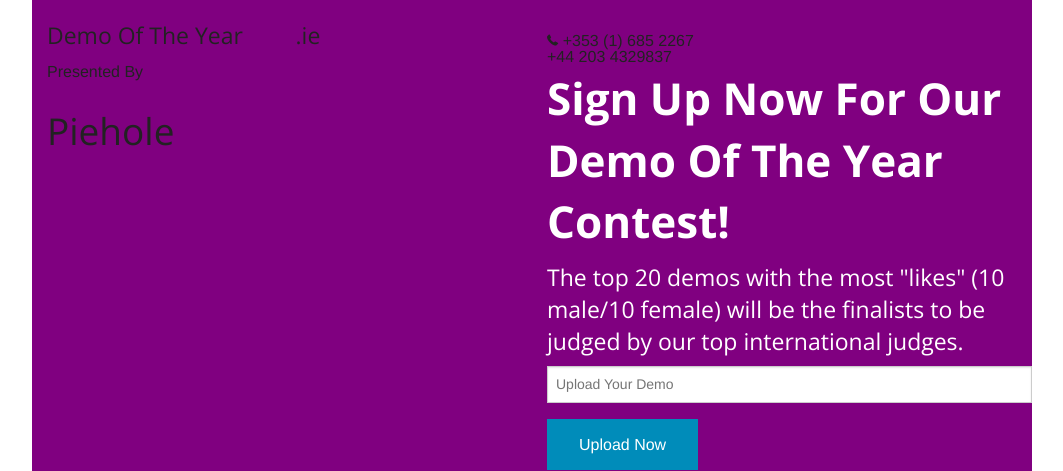
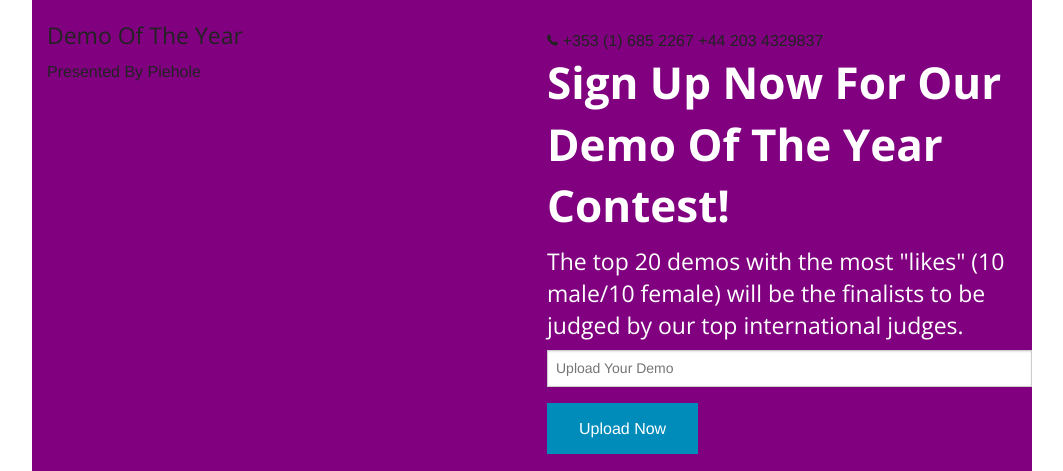
Before and after one commit to asblumen/Demo-of-the-year, a website: page index.html in a window 1280 px wide. Shown: the top 471 px of the page, without its empty margins (108-1171 px from the left). Drawn offline with nearby package versions, Linux system fonts and the light colour scheme.

Commit message:
edit spacing

```diff
--- a/index.html
+++ b/index.html
@@ -14,13 +14,12 @@
 
     <div class="row">
       <div id="logo" class="large-6 columns">
-        <h4>Demo Of The Year<strong>2014</strong>.ie</h4>
-        <p>Presented By</p> <h2>Piehole</h2>
+        <h4>Demo Of The Year<strong>2014</strong></h4>
+        <p>Presented By Piehole</p>
       </div>
-      <div id="phone_cta" class="show-for-large-up large-3 columns">
+      <div id="phone_cta" class="show-for-large-up large-6 columns">
         <i class="fi-telephone x-large"></i>
         +353 (1) 685 2267
-        <br>
         +44 203 4329837
       </div>
       <!--<div id="chat_cta" class="show-for-large-up large-3 columns" >
```
